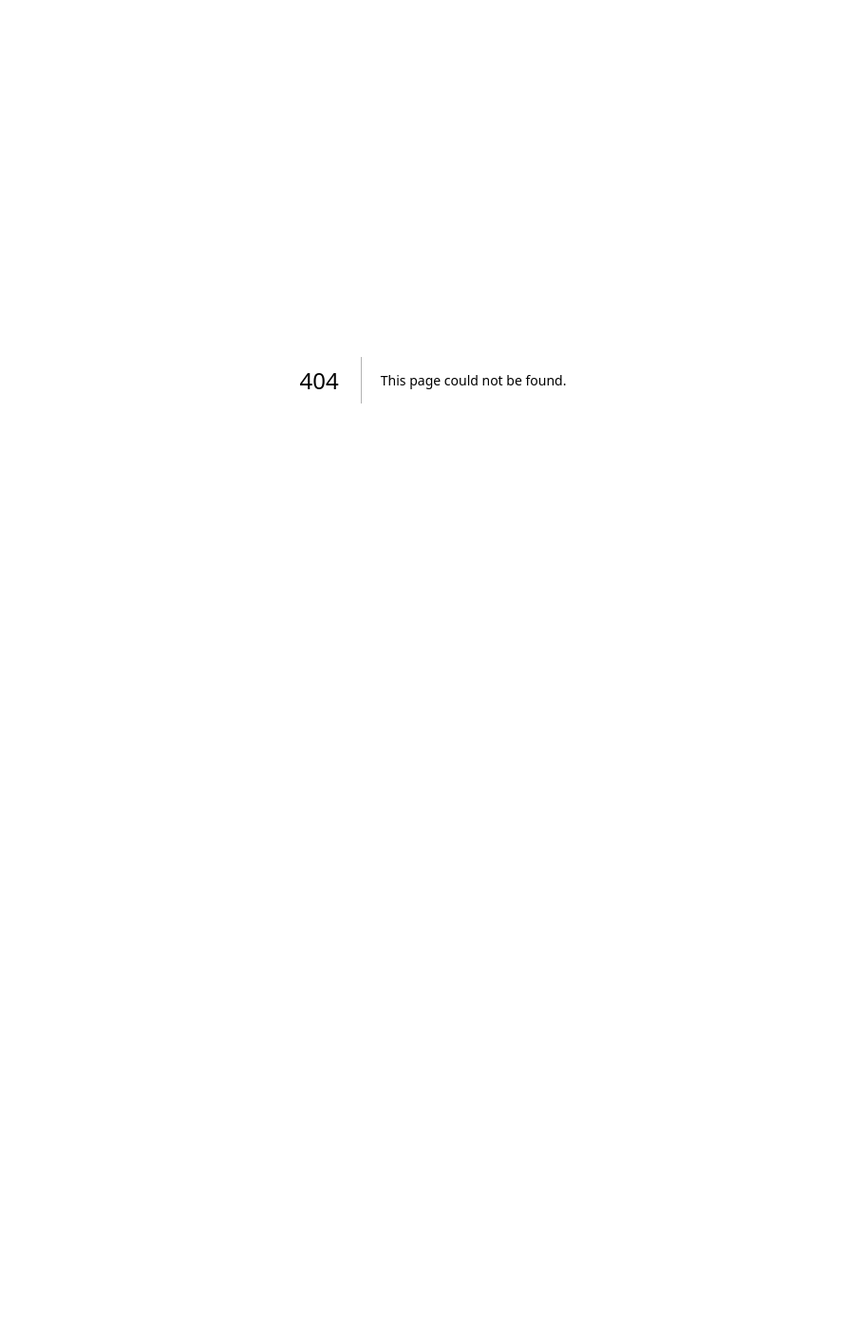
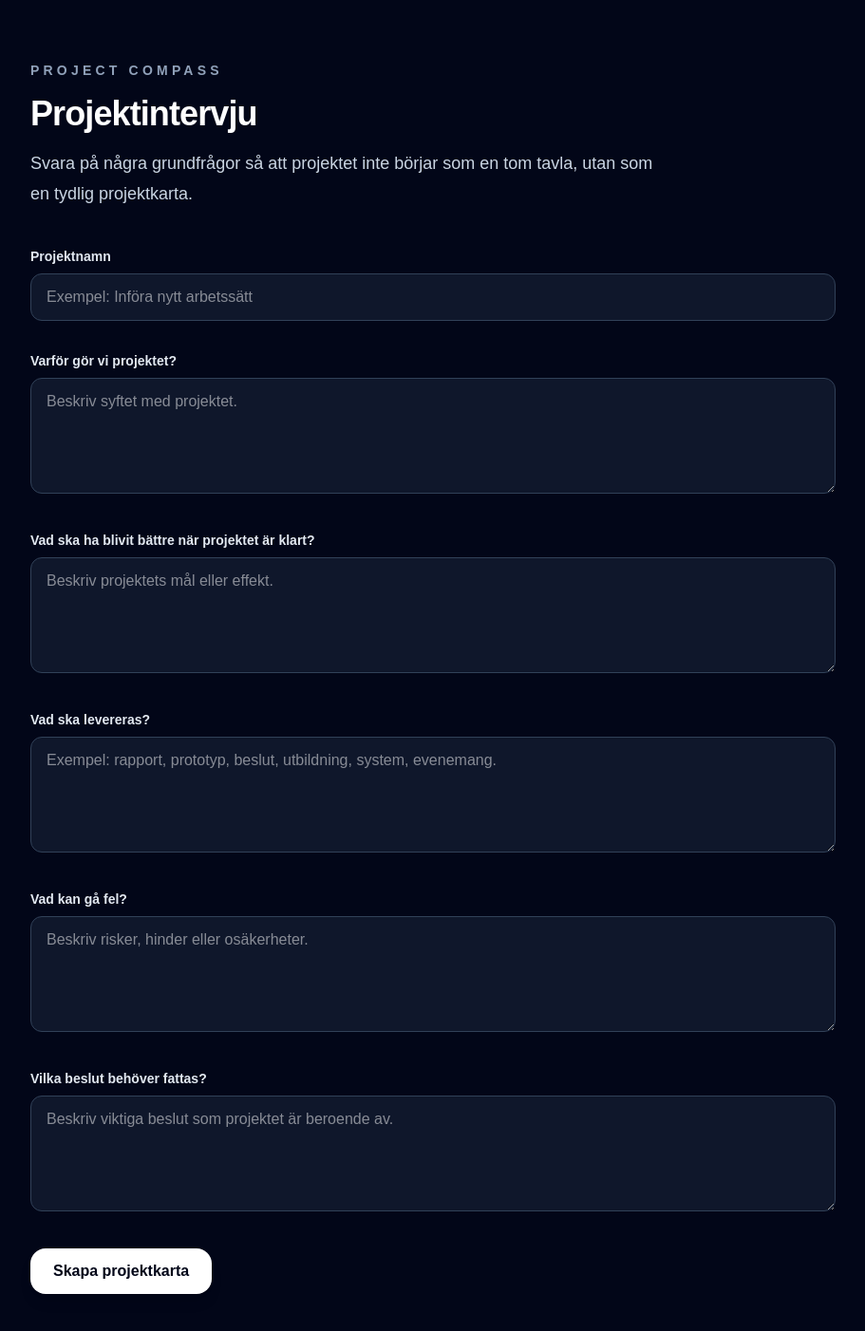
Before and after one commit to Zion8a/project-compass, a Next.js app: page /new-project in a window 1280 px wide. Before the commit this address had no page. Shown: the top 1402 px of the page at 95% size, without its empty margins (184-1095 px from the left). Before the commit the page ends 800 px from the top, so only its background shows below. Built offline with nearby package versions, Linux system fonts and the light colour scheme.

Commit message:
Add project interview page

```diff
--- a/package.json
+++ b/package.json
@@ -3,7 +3,7 @@
   "version": "0.1.0",
   "private": true,
   "scripts": {
-    "dev": "next dev",
+    "dev": "next dev --webpack",
     "build": "next build",
     "start": "next start",
     "lint": "eslint"
--- /dev/null
+++ b/src/app/new-project/page.tsx
@@ -0,0 +1,95 @@
+export default function NewProjectPage() {
+  return (
+    <main className="min-h-screen bg-slate-950 text-white">
+      <section className="mx-auto max-w-4xl px-6 py-16">
+        <p className="mb-4 text-sm font-semibold uppercase tracking-[0.3em] text-slate-400">
+          Project Compass
+        </p>
+
+        <h1 className="text-4xl font-bold tracking-tight">
+          Projektintervju
+        </h1>
+
+        <p className="mt-4 max-w-2xl text-lg leading-8 text-slate-300">
+          Svara på några grundfrågor så att projektet inte börjar som en tom
+          tavla, utan som en tydlig projektkarta.
+        </p>
+
+        <form className="mt-10 space-y-8">
+          <div>
+            <label className="block text-sm font-semibold text-slate-200">
+              Projektnamn
+            </label>
+            <input
+              type="text"
+              placeholder="Exempel: Införa nytt arbetssätt"
+              className="mt-2 w-full rounded-xl border border-slate-700 bg-slate-900 px-4 py-3 text-white outline-none focus:border-white"
+            />
+          </div>
+
+          <div>
+            <label className="block text-sm font-semibold text-slate-200">
+              Varför gör vi projektet?
+            </label>
+            <textarea
+              placeholder="Beskriv syftet med projektet."
+              rows={4}
+              className="mt-2 w-full rounded-xl border border-slate-700 bg-slate-900 px-4 py-3 text-white outline-none focus:border-white"
+            />
+          </div>
+
+          <div>
+            <label className="block text-sm font-semibold text-slate-200">
+              Vad ska ha blivit bättre när projektet är klart?
+            </label>
+            <textarea
+              placeholder="Beskriv projektets mål eller effekt."
+              rows={4}
+              className="mt-2 w-full rounded-xl border border-slate-700 bg-slate-900 px-4 py-3 text-white outline-none focus:border-white"
+            />
+          </div>
+
+          <div>
+            <label className="block text-sm font-semibold text-slate-200">
+              Vad ska levereras?
+            </label>
+            <textarea
+              placeholder="Exempel: rapport, prototyp, beslut, utbildning, system, evenemang."
+              rows={4}
+              className="mt-2 w-full rounded-xl border border-slate-700 bg-slate-900 px-4 py-3 text-white outline-none focus:border-white"
+            />
+          </div>
+
+          <div>
+            <label className="block text-sm font-semibold text-slate-200">
+              Vad kan gå fel?
+            </label>
+            <textarea
+              placeholder="Beskriv risker, hinder eller osäkerheter."
+              rows={4}
+              className="mt-2 w-full rounded-xl border border-slate-700 bg-slate-900 px-4 py-3 text-white outline-none focus:border-white"
+            />
+          </div>
+
+          <div>
+            <label className="block text-sm font-semibold text-slate-200">
+              Vilka beslut behöver fattas?
+            </label>
+            <textarea
+              placeholder="Beskriv viktiga beslut som projektet är beroende av."
+              rows={4}
+              className="mt-2 w-full rounded-xl border border-slate-700 bg-slate-900 px-4 py-3 text-white outline-none focus:border-white"
+            />
+          </div>
+
+          <button
+            type="submit"
+            className="rounded-2xl bg-white px-6 py-3 font-semibold text-slate-950 shadow-lg hover:bg-slate-200"
+          >
+            Skapa projektkarta
+          </button>
+        </form>
+      </section>
+    </main>
+  );
+}
```
